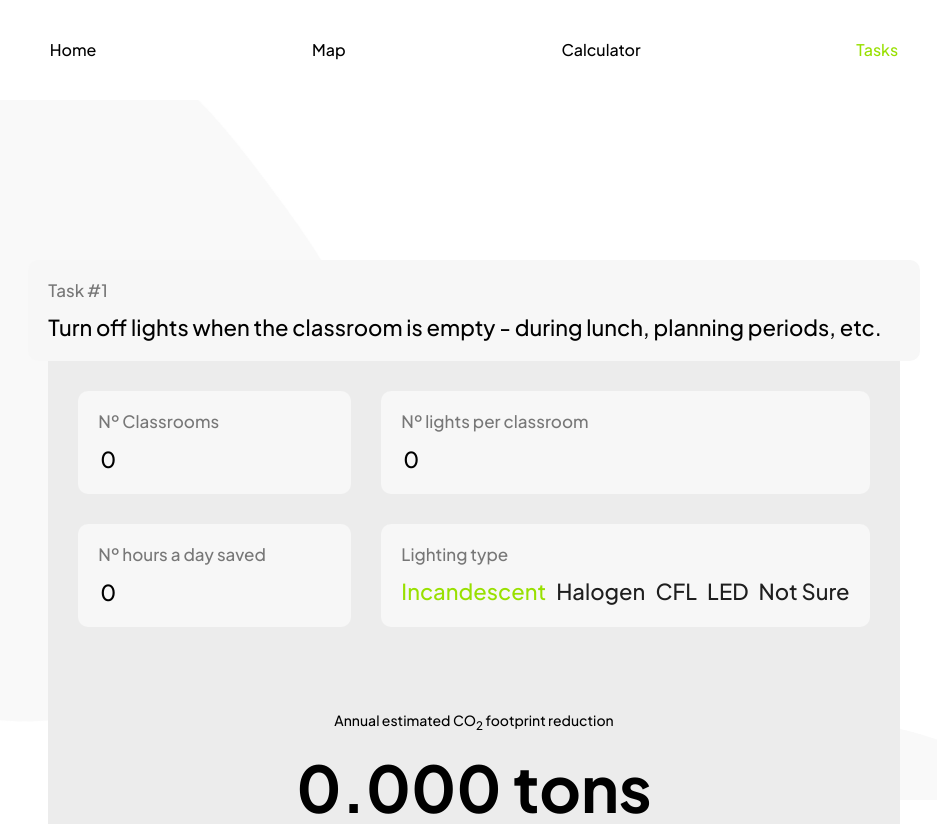
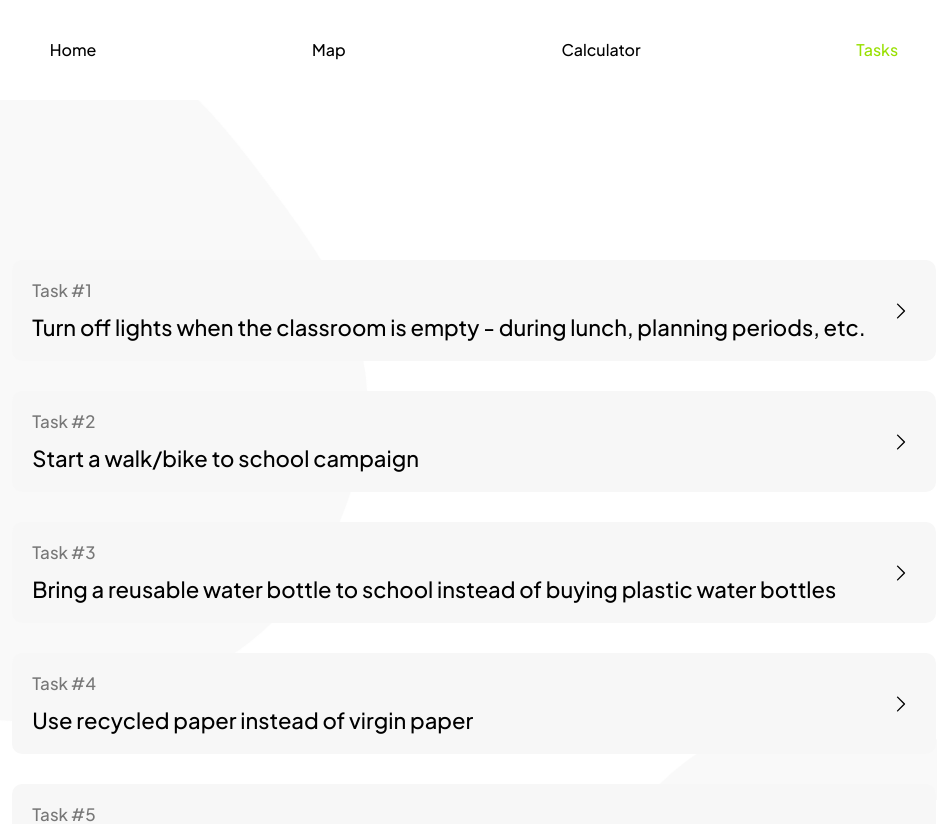
Before and after one commit to dejvokep/erasmus-energy-web-app, a Next.js app: page /tasks in a window 1280 px wide. Shown: the top 824 px of the page, without its empty margins (166-1103 px from the left). Built offline with nearby package versions, Linux system fonts and the light colour scheme.

Commit message:
Finished tasks page.

```diff
--- a/components/tasks/Task.js
+++ b/components/tasks/Task.js
@@ -2,14 +2,32 @@ import NumberInput from "../form/NumberInput";
 import OptionSelect from "../form/OptionSelect";
 import styles from "../../styles/Task.module.css"
 import FootprintDisplay from "../calculator/FootprintDisplay";
+import {ChevronRightIcon} from "@heroicons/react/24/outline";
+import {useEffect, useRef} from "react";
 
 export default function Task({number, task, data, modifyData, opened}) {
+    const ref = useRef();
+
+    function handleSwitch() {
+        modifyData(data => data.opened = opened ? -1 : number - 1)
+    }
+
+    useEffect(() => {
+        ref.current.style.setProperty("--height", `${ref.current.scrollHeight}px`)
+    }, [])
+
     return <div className={styles.container}>
         <div className={styles.box}>
+            <div>
                 <p className={styles.title}>Task #{number}</p>
                 <p className={styles.name}>{task.name}</p>
             </div>
-        <div className={styles.content}>
+            <div className={styles.switch}>
+                <div className={`${styles.chevron} ${opened ? styles.rotated : ""}`} onClick={handleSwitch}><ChevronRightIcon /></div>
+            </div>
+        </div>
+        <div className={`${styles.content} ${opened ? styles.opened : ""}`} ref={ref}>
+            <div className={styles.inner}>
                 <div className={styles.form}>
                     {task.form.map(el => el.type === "number" ?
                         <NumberInput key={el.name} name={el.name} value={el.value(data)}
@@ -19,7 +37,8 @@ export default function Task({number, task, data, modifyData, opened}) {
                                       distributeOptions={true}/>)}
                 </div>
 
-            <FootprintDisplay report={{footprint: (task.calc(data) * +data.classrooms).toFixed(3)}} reduction={true} />
+                <FootprintDisplay report={{footprint: task.calc(data).toFixed(3)}} reduction={true} />
+            </div>
         </div>
     </div>
 }
--- a/pages/tasks.js
+++ b/pages/tasks.js
@@ -32,24 +32,25 @@ const LIGHTING_TYPES = [
 
 ]
 
+const FORM_CLASSROOMS = {
+    name: "Nº Classrooms",
+    type: "number",
+    value: data => data.classrooms,
+    setValue: (modifyData, value) => modifyData(data => data.classrooms = value)
+}
+
 const TASKS = [
     {
         name: "Turn off lights when the classroom is empty - during lunch, planning periods, etc.",
         form: [
             {
-                name: "Nº Classrooms",
-                type: "number",
-                value: data => data.classrooms,
-                setValue: (modifyData, value) => modifyData(data => data.classrooms = value)
-            },
-            {
-                name: "Nº lights per classroom",
+                name: "Nº Lights per classroom",
                 type: "number",
                 value: data => data.lighting.lights,
                 setValue: (modifyData, value) => modifyData(data => data.lighting.lights = value)
             },
             {
-                name: "Nº hours a day saved",
+                name: "Nº Hours a day saved",
                 type: "number",
                 value: data => data.lighting.reduced,
                 setValue: (modifyData, value) => modifyData(data => data.lighting.reduced = value)
@@ -60,11 +61,85 @@ const TASKS = [
                 options: LIGHTING_TYPES,
                 value: data => data.lighting.type,
                 setValue: (modifyData, value) => modifyData(data => data.lighting.type = value)
+            },
+            FORM_CLASSROOMS
+        ],
+        calc: data => LIGHTING_TYPES.find(el => el.id === data.lighting.type).coefficient * +data.lighting.lights * +data.lighting.reduced * 0.000655292 * 180 * 0.00045359237 * +data.classrooms
+    },
+    {
+        name: "Start a walk/bike to school campaign",
+        form: [
+            {
+                name: "Nº Students that switched",
+                type: "number",
+                value: data => data.biking.switched,
+                setValue: (modifyData, value) => modifyData(data => data.biking.switched = value)
+            },
+            {
+                name: "Average distance to school (km)",
+                type: "number",
+                value: data => data.biking.distance,
+                setValue: (modifyData, value) => modifyData(data => data.biking.distance = value)
             }
         ],
-        calc: data => {
-            return LIGHTING_TYPES.find(el => el.id === data.lighting.type).coefficient * +data.lighting.lights * +data.lighting.reduced * 0.000655292 * 180 * 0.00045359237
-        }
+        calc: data => +data.biking.switched * +data.biking.distance * 0.621371192 / 25.29 * 2 * 19.4395602545263 * 180 * 0.00045359237
+    },
+    {
+        name: "Bring a reusable water bottle to school instead of buying plastic water bottles",
+        form: [
+            {
+                name: "Nº Bottles bought before",
+                type: "number",
+                value: data => data.bottles.before,
+                setValue: (modifyData, value) => modifyData(data => data.bottles.before = value)
+            },
+            {
+                name: "Nº Bottles bought after",
+                type: "number",
+                value: data => data.bottles.after,
+                setValue: (modifyData, value) => modifyData(data => data.bottles.after = value)
+            },
+            FORM_CLASSROOMS
+        ],
+        calc: data => (+data.bottles.before - +data.bottles.after) * 0.1091288385 * 36 * 0.00045359237 * +data.classrooms
+    },
+    {
+        name: "Use recycled paper instead of virgin paper",
+        form: [
+            {
+                name: "Nº Pages printed weekly",
+                type: "number",
+                value: data => data.paper.printed,
+                setValue: (modifyData, value) => modifyData(data => data.paper.printed = value)
+            },
+            FORM_CLASSROOMS
+        ],
+        calc: data => +data.paper.printed / 500 * 5.5 * 3.805 * 36 * 0.00045359237 * +data.classrooms
+    },
+    {
+        name: "Plant native trees",
+        form: [
+            {
+                name: "Nº Native trees planted",
+                type: "number",
+                value: data => data.trees.planted,
+                setValue: (modifyData, value) => modifyData(data => data.trees.planted = value)
+            },
+            FORM_CLASSROOMS
+        ],
+        calc: data => +data.trees.planted * 0.06
+    },
+    {
+        name: "Install motion sensing light switches in hallways, bathrooms, etc.",
+        form: [
+            {
+                name: "School's daily electricity consumption (kWh)",
+                type: "number",
+                value: data => data.sensors.consumption,
+                setValue: (modifyData, value) => modifyData(data => data.sensors.consumption = value)
+            }
+        ],
+        calc: data => +data.sensors.consumption * 0.1 * 0.655292 * 180 * 0.00045359237
     }
 ]
 
--- a/styles/Task.module.css
+++ b/styles/Task.module.css
@@ -1,4 +1,6 @@
 .box {
+    display: flex;
+    justify-content: space-between;
     padding: 20px;
     background: #F7F7F7;
     border-radius: 10px;
@@ -10,6 +12,26 @@
     font-size: 17px;
     line-height: 21px;
     color: #777777;
+}
+
+.switch {
+    padding-left: 20px;
+    display: grid;
+    place-items: center;
+}
+.chevron {
+    cursor: pointer;
+    height: 30px;
+    width: 30px;
+    padding: 4px;
+    border-radius: 15px;
+    transition: .5s;
+}
+.chevron:hover {
+    background: #ECECEC;
+}
+.rotated {
+    transform: rotateZ(90deg);
 }
 
 .name {
@@ -30,7 +52,16 @@
 
 .content {
     margin: 0 20px;
-    padding: 30px;
     background: #ECECEC;
     border-radius: 0 0 10px 10px;
+
+    max-height: 0;
+    overflow: hidden;
+    transition: .5s;
 }
+.inner {
+    padding: 30px;
+}
+.opened {
+    max-height: var(--height);
+}
--- a/styles/Tasks.module.css
+++ b/styles/Tasks.module.css
@@ -5,6 +5,8 @@
 }
 
 .centered {
-    display: inline-block;
+    display: flex;
+    flex-direction: column;
+    gap: 30px;
     max-width: 80%;
 }
```
Lines whose indentation alone changed are shown as unchanged.
